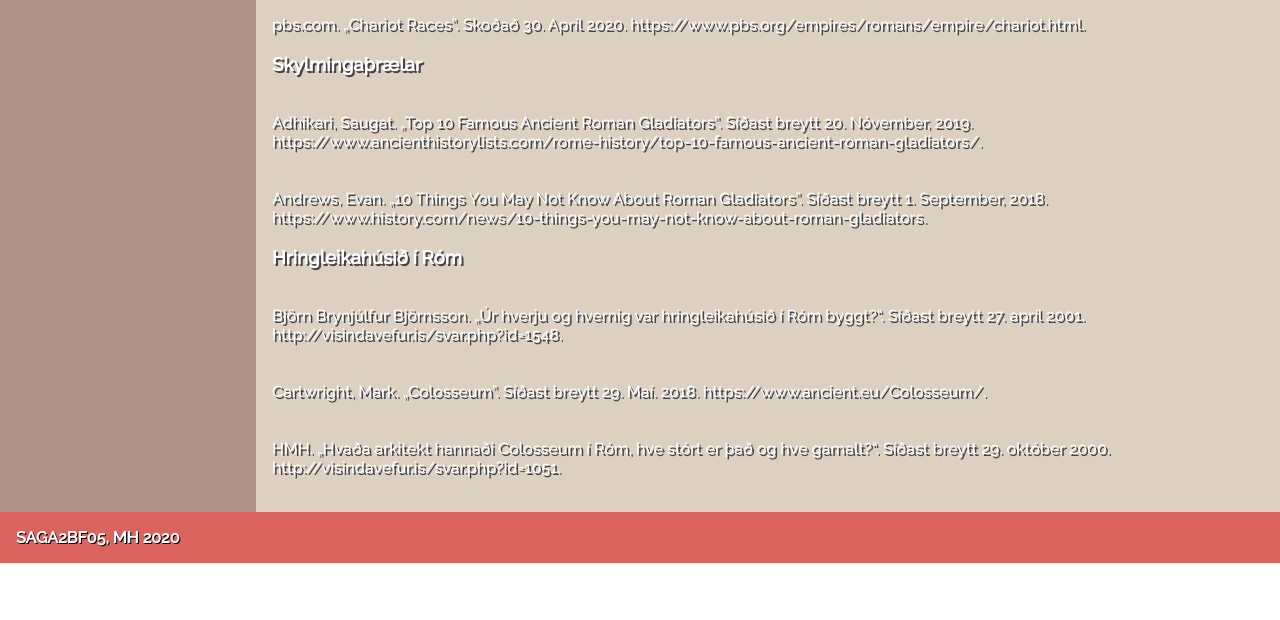
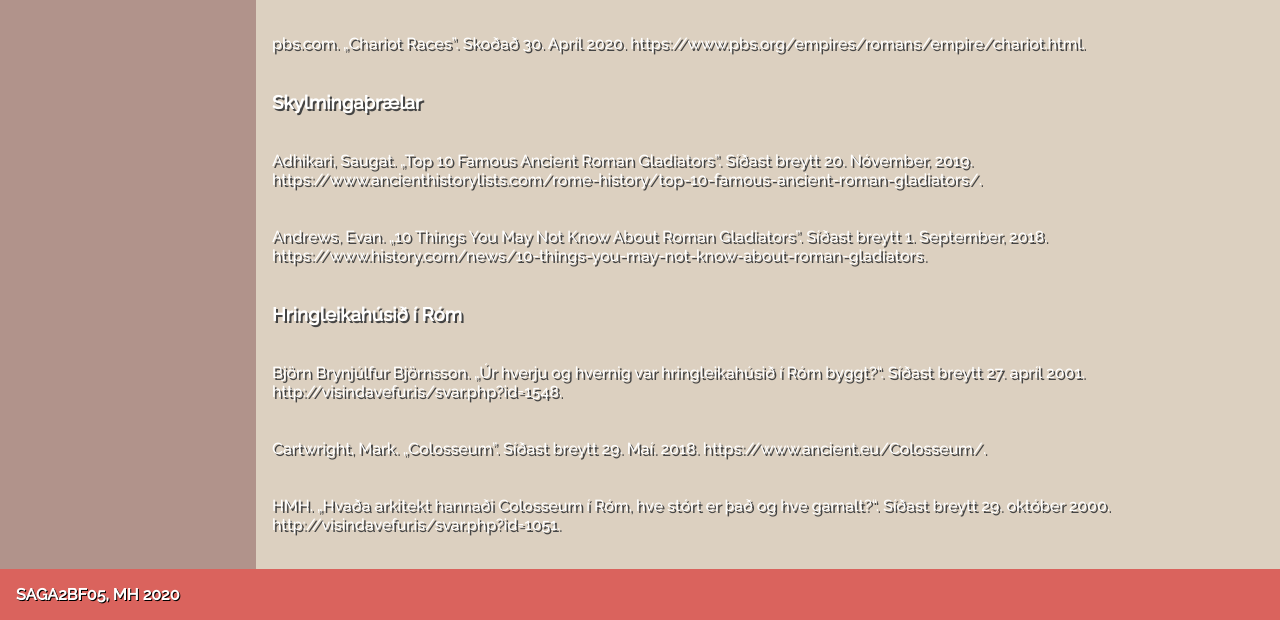
Before and after one commit to sigthor18/Sigthor18.github.io, a plain HTML site: page heimildir.html in a window 1280 px wide. Shown: the part 582-1202 px from the top of the page. Before the commit the page ends 1145 px from the top, so only its background shows below. Drawn offline with Linux system fonts and the light colour scheme; a web font is replaced by a local one.

Commit message:
Update heimildir.html

```diff
--- a/heimildir.html
+++ b/heimildir.html
@@ -53,7 +53,7 @@
                 </a><br><br>
                 <a><br>
                     Fife, Steven. „Athletics, Leisure, and Entertainment in Ancient Rome”. Siðast breytt 18. Janúar 2012. https://www.ancient.eu/article/98/athletics-leisure-and-entertainment-in-ancient-rom/.
-                </a><br><br>
+                </a><br><br><br>
                 <h3>
                     <b>Kappreiðar</b>
                 </h3><br><br>
@@ -62,7 +62,7 @@
                 </a><br><br>
                 <a><br>
                     pbs.com. „Chariot Races”. Skoðað 30. Apríl 2020. https://www.pbs.org/empires/romans/empire/chariot.html.
-                </a><br><br>
+                </a><br><br><br>
                 <h3>
                     <b>Skylmingaþrælar</b>
                 </h3><br><br>
@@ -71,7 +71,7 @@
                 </a><br><br>
                 <a><br>
                     Andrews, Evan. „10 Things You May Not Know About Roman Gladiators”. Síðast breytt 1. September, 2018. https://www.history.com/news/10-things-you-may-not-know-about-roman-gladiators.
-                </a><br><br>
+                </a><br><br><br>
                 <h3>
                     <b>Hringleikahúsið í Róm</b>
                 </h3><br><br>
```
